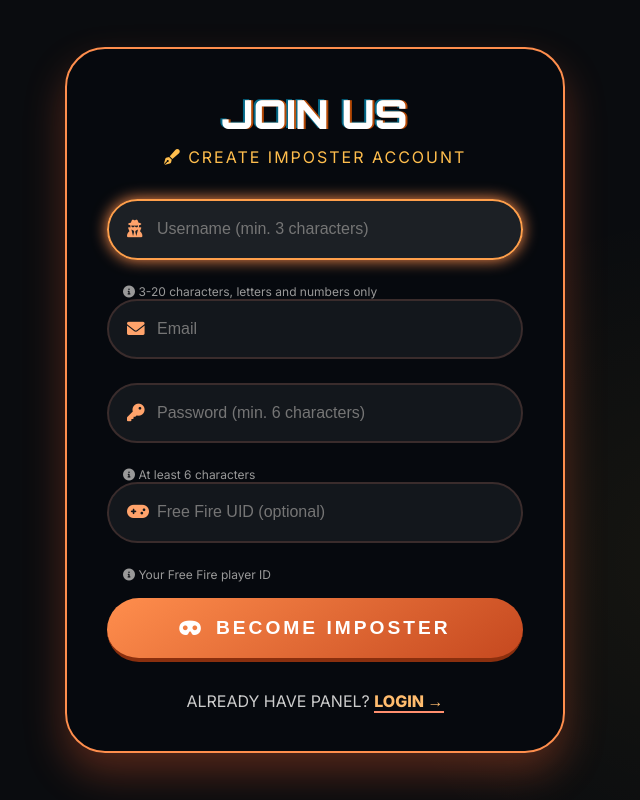
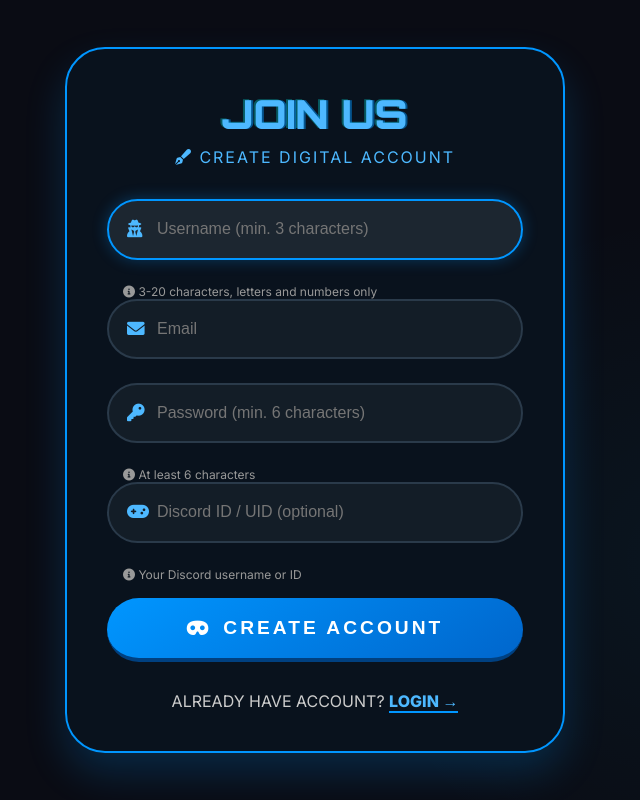
Before and after one commit to mrzappu/imposter-website, a Node server app: page /register in a window 1280 px wide. Shown: the whole page, without its empty margins (325-965 px from the left). Run offline with Node 20, Linux system fonts and the light colour scheme; some libraries are stand-ins or nearby versions.

Commit message:
Update register.html

```diff
--- a/views/register.html
+++ b/views/register.html
@@ -9,8 +9,8 @@
   <style>
     * { margin: 0; padding: 0; box-sizing: border-box; }
     body {
-      background: #0a0c0f;
-      background-image: radial-gradient(circle at 80% 70%, rgba(255, 200, 50, 0.05) 0%, transparent 30%);
+      background: #0a0c14;
+      background-image: radial-gradient(circle at 80% 70%, rgba(0, 200, 255, 0.05) 0%, transparent 30%);
       font-family: 'Inter', sans-serif;
       color: #fff;
       display: flex;
@@ -22,12 +22,12 @@
     .auth-container {
       max-width: 500px;
       width: 100%;
-      background: rgba(7, 10, 15, 0.95);
+      background: rgba(10, 20, 30, 0.95);
       backdrop-filter: blur(10px);
-      border: 2px solid #ff8e4d;
+      border: 2px solid #0096ff;
       border-radius: 40px;
       padding: 2.5rem;
-      box-shadow: 0 20px 40px rgba(255, 100, 50, 0.3);
+      box-shadow: 0 20px 40px rgba(0, 150, 255, 0.2);
       animation: fadeIn 0.5s ease;
     }
     @keyframes fadeIn {
@@ -40,7 +40,8 @@
       font-weight: 900;
       text-align: center;
       margin-bottom: 0.5rem;
-      text-shadow: 0.05em 0 0 rgba(255,100,0,0.7), -0.05em -0.025em 0 rgba(0,200,255,0.5);
+      color: #4db8ff;
+      text-shadow: 0.05em 0 0 rgba(0,150,255,0.5), -0.05em -0.025em 0 rgba(0,255,255,0.3);
     }
     .input-group {
       margin-bottom: 1.5rem;
@@ -51,28 +52,28 @@
       left: 20px;
       top: 50%;
       transform: translateY(-50%);
-      color: #ffa36b;
+      color: #4db8ff;
       font-size: 1.1rem;
       z-index: 1;
     }
     .input-group input {
       width: 100%;
       padding: 1.2rem 1rem 1.2rem 3rem;
-      background: rgba(20, 25, 30, 0.9);
-      border: 2px solid #3a2c2c;
+      background: rgba(20, 30, 40, 0.9);
+      border: 2px solid #2a3a4a;
       border-radius: 50px;
       font-size: 1rem;
       color: white;
       transition: 0.2s;
     }
     .input-group input:focus {
-      border-color: #ff9f4b;
+      border-color: #0096ff;
       outline: none;
-      box-shadow: 0 0 15px #ff8e4d;
-      background: rgba(30, 35, 40, 0.9);
+      box-shadow: 0 0 15px rgba(0,150,255,0.3);
+      background: rgba(30, 40, 50, 0.9);
     }
     .auth-btn {
-      background: linear-gradient(145deg, #ff8e4d, #c5481f);
+      background: linear-gradient(145deg, #0096ff, #0066cc);
       border: none;
       padding: 1.2rem;
       font-size: 1.2rem;
@@ -88,14 +89,14 @@
       cursor: pointer;
       width: 100%;
       margin-top: 1rem;
-      border-bottom: 4px solid #8a2f0e;
+      border-bottom: 4px solid #004080;
       transition: 0.2s;
     }
     .auth-btn:hover {
-      background: #ff6a2b;
+      background: #0066cc;
       border-bottom-width: 2px;
       transform: translateY(2px);
-      box-shadow: 0 10px 20px rgba(255, 142, 77, 0.4);
+      box-shadow: 0 10px 20px rgba(0,150,255,0.4);
     }
     .switch-link {
       text-align: center;
@@ -103,20 +104,20 @@
       color: #ccc;
     }
     .switch-link a {
-      color: #ffbc6e;
+      color: #4db8ff;
       text-decoration: none;
       font-weight: bold;
-      border-bottom: 2px solid #ff8f6e;
+      border-bottom: 2px solid #0096ff;
       transition: 0.2s;
     }
     .switch-link a:hover {
-      color: #ffd700;
-      border-bottom-color: #ffd700;
+      color: #fff;
+      border-bottom-color: #fff;
     }
     .error-message {
-      background: rgba(255, 70, 70, 0.2);
-      border: 1px solid #ff3838;
-      color: #ffb3b3;
+      background: rgba(0, 150, 255, 0.1);
+      border: 1px solid #0096ff;
+      color: #4db8ff;
       padding: 1rem;
       border-radius: 50px;
       margin-bottom: 1.5rem;
@@ -139,8 +140,8 @@
 <body>
   <div class="auth-container">
     <div class="glitch-title">JOIN US</div>
-    <div style="text-align: center; margin-bottom: 2rem; color: #ffbe4d; letter-spacing: 2px;">
-      <i class="fas fa-pen-fancy"></i> CREATE IMPOSTER ACCOUNT
+    <div style="text-align: center; margin-bottom: 2rem; color: #4db8ff; letter-spacing: 2px;">
+      <i class="fas fa-pen-fancy"></i> CREATE DIGITAL ACCOUNT
     </div>
 
     <div id="errorContainer" style="display: none;" class="error-message">
@@ -171,19 +172,19 @@
 
       <div class="input-group">
         <i class="fas fa-gamepad"></i>
-        <input type="text" name="ff_uid" placeholder="Free Fire UID (optional)">
+        <input type="text" name="ff_uid" placeholder="Discord ID / UID (optional)">
       </div>
       <div class="requirements">
-        <i class="fas fa-info-circle"></i> Your Free Fire player ID
+        <i class="fas fa-info-circle"></i> Your Discord username or ID
       </div>
 
       <button type="submit" class="auth-btn">
-        <i class="fas fa-mask"></i> BECOME IMPOSTER
+        <i class="fas fa-mask"></i> CREATE ACCOUNT
       </button>
     </form>
 
     <div class="switch-link">
-      ALREADY HAVE PANEL? <a href="/login">LOGIN →</a>
+      ALREADY HAVE ACCOUNT? <a href="/login">LOGIN →</a>
     </div>
   </div>
 
```
